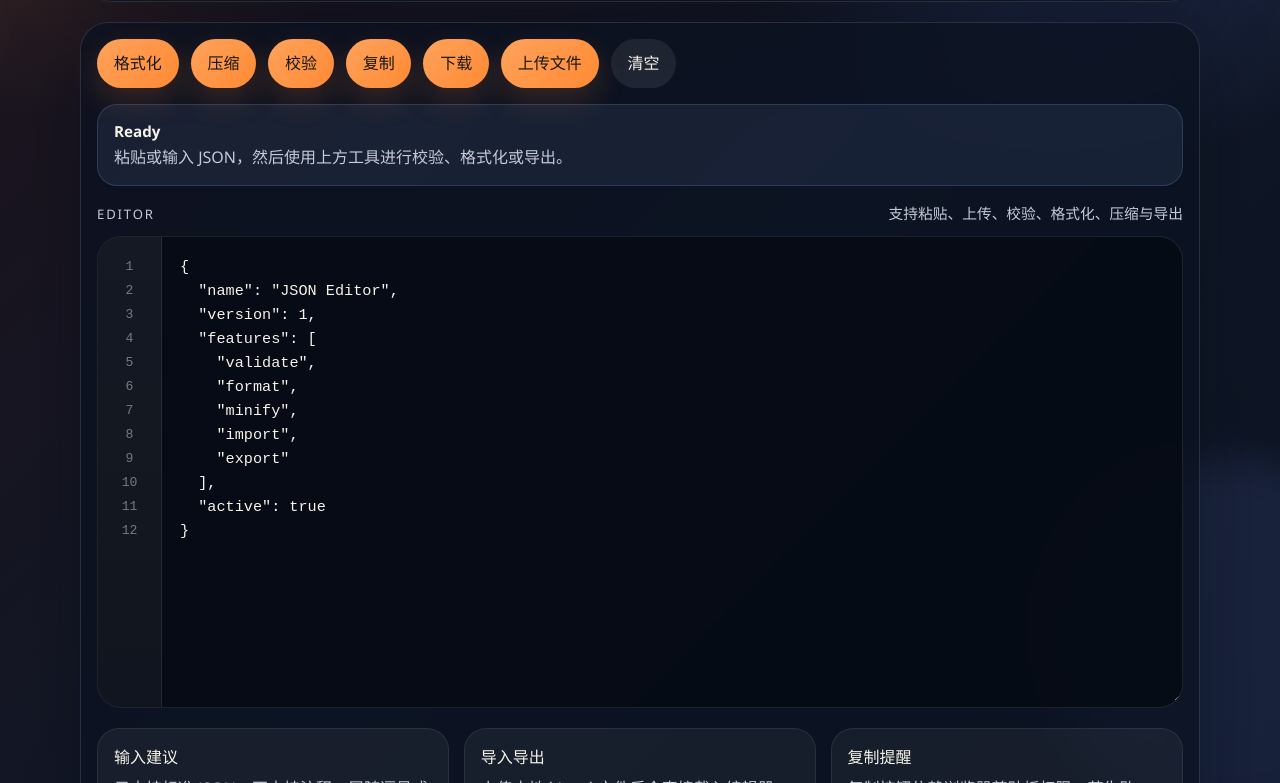
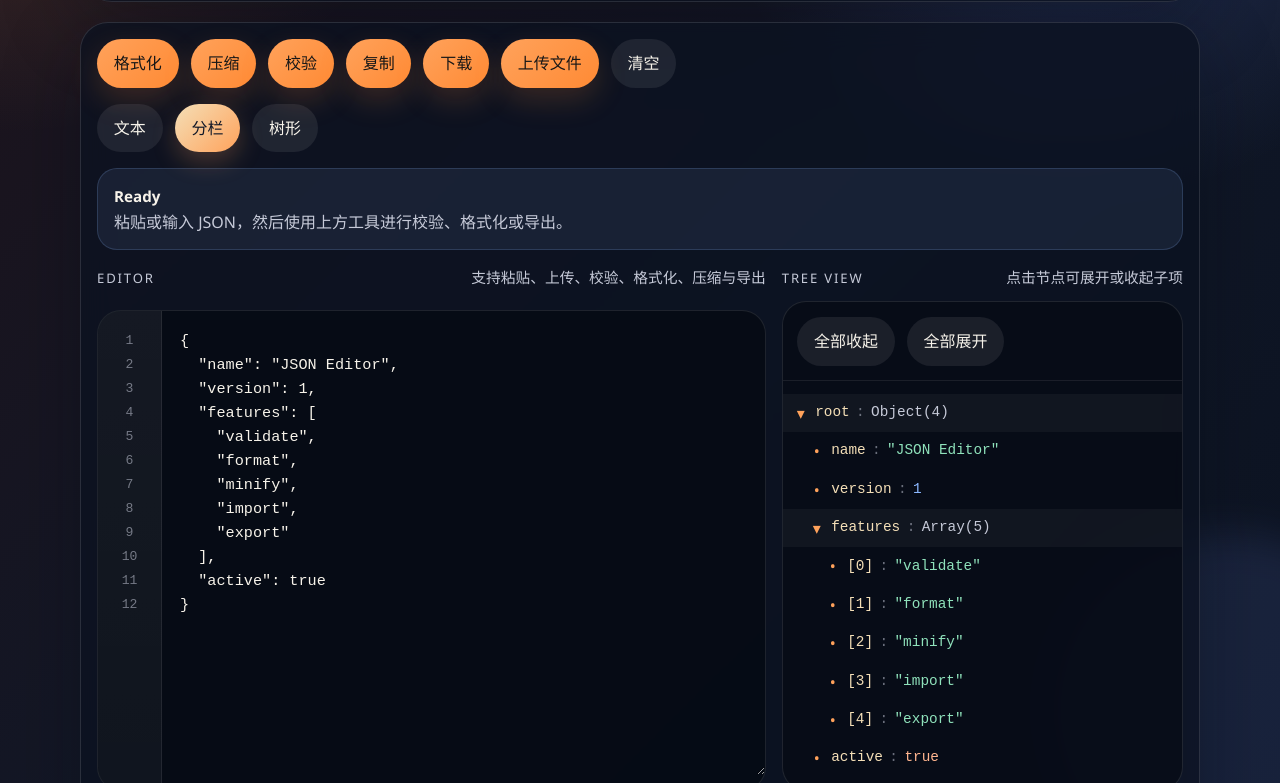
Before and after one commit to Jeronasand/Codex_JSONEditor, a React (Vite) app: page / in a window 1280 px wide. Shown: the part 397-1180 px from the top of the page. Built offline with nearby package versions, Linux system fonts and the light colour scheme.

Commit message:
Add collapsible JSON tree view

```diff
--- a/src/App.tsx
+++ b/src/App.tsx
@@ -8,6 +8,9 @@ type StatusState = {
   detail: string;
   errorLine: number | null;
 };
+
+type JsonValue = null | boolean | number | string | JsonValue[] | { [key: string]: JsonValue };
+type ViewMode = 'editor' | 'split' | 'tree';
 
 const EDITOR_LINE_HEIGHT = 24;
 const EDITOR_PADDING_TOP = 18;
@@ -59,8 +62,126 @@ function getLineAndColumn(source: string, position: number) {
 }
 
 function parseJson(text: string) {
-  const parsed = JSON.parse(text);
+  const parsed = JSON.parse(text) as JsonValue;
   return parsed;
+}
+
+function formatPreviewValue(value: JsonValue) {
+  if (value === null) {
+    return 'null';
+  }
+
+  if (Array.isArray(value)) {
+    return `Array(${value.length})`;
+  }
+
+  if (typeof value === 'object') {
+    return `Object(${Object.keys(value).length})`;
+  }
+
+  if (typeof value === 'string') {
+    return `"${value}"`;
+  }
+
+  return String(value);
+}
+
+function getNodeChildren(value: JsonValue) {
+  if (Array.isArray(value)) {
+    return value.map((child, index) => ({
+      label: `[${index}]`,
+      value: child,
+      path: `[${index}]`,
+    }));
+  }
+
+  if (value && typeof value === 'object') {
+    return Object.entries(value).map(([key, child]) => ({
+      label: key,
+      value: child,
+      path: key,
+    }));
+  }
+
+  return [];
+}
+
+function joinPath(parentPath: string, nextPath: string) {
+  if (parentPath === 'root') {
+    return `root.${nextPath}`;
+  }
+
+  if (nextPath.startsWith('[')) {
+    return `${parentPath}${nextPath}`;
+  }
+
+  return `${parentPath}.${nextPath}`;
+}
+
+type TreeNodeProps = {
+  expandedPaths: Set<string>;
+  level?: number;
+  nodeKey: string;
+  nodePath: string;
+  nodeValue: JsonValue;
+  onToggle: (path: string) => void;
+};
+
+function TreeNode({
+  expandedPaths,
+  level = 0,
+  nodeKey,
+  nodePath,
+  nodeValue,
+  onToggle,
+}: TreeNodeProps) {
+  const children = getNodeChildren(nodeValue);
+  const isExpandable = children.length > 0;
+  const isExpanded = expandedPaths.has(nodePath);
+
+  return (
+    <div className="tree-node">
+      <button
+        type="button"
+        className={`tree-row ${isExpandable ? 'is-expandable' : 'is-leaf'} ${isExpanded ? 'is-expanded' : ''}`}
+        style={{ paddingLeft: `${level * 16 + 10}px` }}
+        onClick={() => {
+          if (isExpandable) {
+            onToggle(nodePath);
+          }
+        }}
+      >
+        <span className="tree-caret" aria-hidden="true">
+          {isExpandable ? (isExpanded ? '▾' : '▸') : '•'}
+        </span>
+        <span className="tree-key">{nodeKey}</span>
+        <span className="tree-separator">:</span>
+        <span className={`tree-value tree-value-${Array.isArray(nodeValue) ? 'array' : nodeValue === null ? 'null' : typeof nodeValue}`}>
+          {formatPreviewValue(nodeValue)}
+        </span>
+      </button>
+
+      {isExpandable && isExpanded ? (
+        <div className="tree-children">
+          {children.map((child) => {
+            const childPath = joinPath(nodePath, child.path);
+
+            return (
+              <TreeNode
+                key={childPath}
+                expandedPaths={expandedPaths}
+                level={level + 1}
+                nodeKey={child.label}
+                nodePath={childPath}
+                nodeValue={child.value}
+                onToggle={onToggle}
+              />
+            );
+          })}
+        </div>
+      ) : null}
+    </div>
+  );
 }
 
 function buildErrorStatus(text: string, error: unknown): StatusState {
@@ -90,6 +211,10 @@ export default function App() {
   const [text, setText] = useState(starterJson);
   const [status, setStatus] = useState<StatusState>(defaultStatus);
   const [scrollTop, setScrollTop] = useState(0);
+  const [viewMode, setViewMode] = useState<ViewMode>('split');
+  const [expandedPaths, setExpandedPaths] = useState<Set<string>>(
+    () => new Set(['root', 'root.features']),
+  );
   const fileInputRef = useRef<HTMLInputElement | null>(null);
   const lineNumbers = useMemo(
     () => Array.from({ length: text === '' ? 1 : text.split('\n').length }, (_, index) => index + 1),
@@ -260,6 +385,34 @@ export default function App() {
     } satisfies CSSProperties;
   }, [scrollTop, status.errorLine]);
 
+  const parsedTreeData = useMemo(() => {
+    const trimmed = text.trim();
+
+    if (trimmed === '') {
+      return null;
+    }
+
+    try {
+      return parseJson(text);
+    } catch {
+      return null;
+    }
+  }, [text]);
+
+  const handleToggleNode = (path: string) => {
+    setExpandedPaths((previous) => {
+      const next = new Set(previous);
+
+      if (next.has(path)) {
+        next.delete(path);
+      } else {
+        next.add(path);
+      }
+
+      return next;
+    });
+  };
+
   return (
     <div className="app-shell">
       <div className="ambient ambient-left" />
@@ -327,11 +480,37 @@ export default function App() {
             />
           </div>
 
+          <div className="view-toggle" role="tablist" aria-label="视图切换">
+            <button
+              type="button"
+              className={viewMode === 'editor' ? 'toggle-active' : 'ghost'}
+              onClick={() => setViewMode('editor')}
+            >
+              文本
+            </button>
+            <button
+              type="button"
+              className={viewMode === 'split' ? 'toggle-active' : 'ghost'}
+              onClick={() => setViewMode('split')}
+            >
+              分栏
+            </button>
+            <button
+              type="button"
+              className={viewMode === 'tree' ? 'toggle-active' : 'ghost'}
+              onClick={() => setViewMode('tree')}
+            >
+              树形
+            </button>
+          </div>
+
           <div className={`status status-${status.tone}`}>
             <strong>{status.title}</strong>
             <span>{status.detail}</span>
           </div>
 
+          <div className={`workspace-surface mode-${viewMode}`}>
+            {viewMode !== 'tree' ? (
               <label className="editor-frame" htmlFor="json-editor">
                 <div className="editor-heading">
                   <span className="editor-label">Editor</span>
@@ -370,6 +549,63 @@ export default function App() {
                   </div>
                 </div>
               </label>
+            ) : null}
+
+            {viewMode !== 'editor' ? (
+              <section className="tree-panel" aria-label="JSON 树形视图">
+                <div className="editor-heading">
+                  <span className="editor-label">Tree View</span>
+                  <span className="editor-hint">点击节点可展开或收起子项</span>
+                </div>
+
+                {parsedTreeData ? (
+                  <div className="tree-shell">
+                    <div className="tree-toolbar">
+                      <button
+                        type="button"
+                        className="ghost"
+                        onClick={() => setExpandedPaths(new Set(['root']))}
+                      >
+                        全部收起
+                      </button>
+                      <button
+                        type="button"
+                        className="ghost"
+                        onClick={() => {
+                          const next = new Set<string>();
+                          const walk = (value: JsonValue, path: string) => {
+                            next.add(path);
+                            getNodeChildren(value).forEach((child) => {
+                              walk(child.value, joinPath(path, child.path));
+                            });
+                          };
+                          walk(parsedTreeData, 'root');
+                          setExpandedPaths(next);
+                        }}
+                      >
+                        全部展开
+                      </button>
+                    </div>
+
+                    <div className="tree-content">
+                      <TreeNode
+                        expandedPaths={expandedPaths}
+                        nodeKey="root"
+                        nodePath="root"
+                        nodeValue={parsedTreeData}
+                        onToggle={handleToggleNode}
+                      />
+                    </div>
+                  </div>
+                ) : (
+                  <div className="tree-empty">
+                    <strong>树形视图暂不可用</strong>
+                    <p>当前 JSON 为空或格式不合法。先修正文本内容，再切换到树形视图查看结构。</p>
+                  </div>
+                )}
+              </section>
+            ) : null}
+          </div>
 
           <div className="tips-grid">
             <article>
--- a/src/styles.css
+++ b/src/styles.css
@@ -66,6 +66,12 @@ button.ghost {
   background: rgba(255, 255, 255, 0.08);
   color: var(--text-main);
   box-shadow: none;
+}
+
+button.toggle-active {
+  background: linear-gradient(135deg, #f4dfb7 0%, #ffa25b 100%);
+  color: #111828;
+  box-shadow: 0 10px 24px rgba(255, 162, 91, 0.24);
 }
 
 #root {
@@ -232,10 +238,31 @@ button.ghost {
   border-color: rgba(255, 141, 130, 0.24);
 }
 
+.view-toggle {
+  display: flex;
+  flex-wrap: wrap;
+  gap: 0.75rem;
+  margin-top: 1rem;
+}
+
+.workspace-surface {
+  display: grid;
+  gap: 1rem;
+  margin-top: 1rem;
+}
+
+.workspace-surface.mode-split {
+  grid-template-columns: minmax(0, 1.25fr) minmax(300px, 0.75fr);
+}
+
+.workspace-surface.mode-editor,
+.workspace-surface.mode-tree {
+  grid-template-columns: minmax(0, 1fr);
+}
+
 .editor-frame {
   display: grid;
   gap: 0.75rem;
-  margin-top: 1rem;
 }
 
 .editor-heading {
@@ -301,6 +328,117 @@ button.ghost {
   position: relative;
 }
 
+.tree-panel {
+  display: grid;
+  gap: 0.75rem;
+  min-width: 0;
+}
+
+.tree-shell,
+.tree-empty {
+  border: 1px solid rgba(255, 255, 255, 0.1);
+  border-radius: 24px;
+  background: rgba(5, 10, 18, 0.62);
+}
+
+.tree-shell {
+  min-height: 58vh;
+  overflow: hidden;
+}
+
+.tree-toolbar {
+  display: flex;
+  gap: 0.75rem;
+  padding: 0.9rem;
+  border-bottom: 1px solid rgba(255, 255, 255, 0.08);
+}
+
+.tree-content {
+  padding: 0.8rem 0;
+  max-height: calc(58vh + 20px);
+  overflow: auto;
+}
+
+.tree-node {
+  display: grid;
+}
+
+.tree-row {
+  width: 100%;
+  display: flex;
+  align-items: center;
+  gap: 0.4rem;
+  padding-top: 0.45rem;
+  padding-bottom: 0.45rem;
+  border-radius: 0;
+  background: transparent;
+  box-shadow: none;
+  color: var(--text-main);
+  text-align: left;
+}
+
+.tree-row:hover {
+  background: rgba(255, 255, 255, 0.06);
+}
+
+.tree-row.is-expanded {
+  background: rgba(255, 255, 255, 0.04);
+}
+
+.tree-caret {
+  width: 16px;
+  text-align: center;
+  color: var(--accent);
+  flex: 0 0 16px;
+}
+
+.tree-key,
+.tree-value,
+.tree-separator {
+  font-family: "IBM Plex Mono", "SFMono-Regular", monospace;
+  font-size: 0.9rem;
+}
+
+.tree-key {
+  color: #f4dfb7;
+}
+
+.tree-separator {
+  color: rgba(198, 202, 216, 0.52);
+}
+
+.tree-value-string {
+  color: #8fe2bb;
+}
+
+.tree-value-number {
+  color: #8cb8ff;
+}
+
+.tree-value-boolean,
+.tree-value-null {
+  color: #ffb58f;
+}
+
+.tree-value-object,
+.tree-value-array {
+  color: #c6cad8;
+}
+
+.tree-empty {
+  padding: 1.1rem;
+}
+
+.tree-empty strong {
+  display: block;
+  margin-bottom: 0.35rem;
+}
+
+.tree-empty p {
+  margin: 0;
+  color: var(--text-muted);
+}
+
 .error-highlight {
   position: absolute;
   left: 0;
@@ -364,6 +502,14 @@ textarea::placeholder {
     grid-template-columns: 54px minmax(0, 1fr);
   }
 
+  .workspace-surface.mode-split {
+    grid-template-columns: 1fr;
+  }
+
+  .tree-shell {
+    min-height: 42vh;
+  }
+
   textarea {
     min-height: 52vh;
   }
```
Lines whose indentation alone changed are shown as unchanged.
